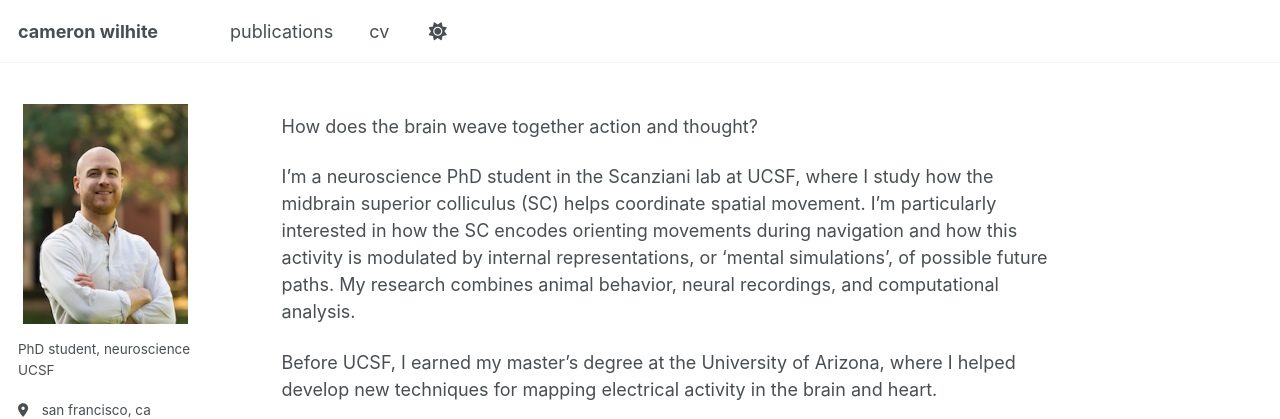
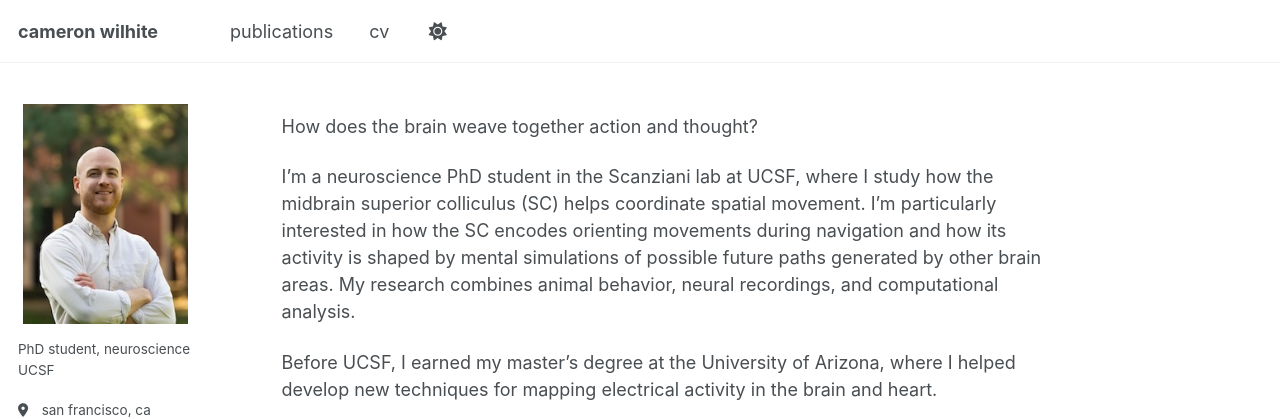
Before and after one commit to camwilhite/camwilhite.github.io, a Jekyll site: the page built from _pages/about.md, in a window 1280 px wide. Shown: the top 419 px of the page. Built offline with Jekyll 4.4.1, drawn with Linux system fonts in a browser that asks for light colours; a script that is not in the unit is left out.

Commit message:
Update about.md

```diff
--- a/_pages/about.md
+++ b/_pages/about.md
@@ -9,7 +9,7 @@ redirect_from:
 
 How does the brain weave together action and thought?
 
-I'm a neuroscience PhD student in the Scanziani lab at UCSF, where I study how the midbrain superior colliculus (SC) helps coordinate spatial movement. I'm particularly interested in how the SC encodes orienting movements during navigation and how this activity is modulated by internal representations, or 'mental simulations', of possible future paths. My research combines animal behavior, neural recordings, and computational analysis.
+I'm a neuroscience PhD student in the Scanziani lab at UCSF, where I study how the midbrain superior colliculus (SC) helps coordinate spatial movement. I’m particularly interested in how the SC encodes orienting movements during navigation and how its activity is shaped by mental simulations of possible future paths generated by other brain areas. My research combines animal behavior, neural recordings, and computational analysis.
 
 Before UCSF, I earned my master's degree at the University of Arizona, where I helped develop new techniques for mapping electrical activity in the brain and heart.
 
```
